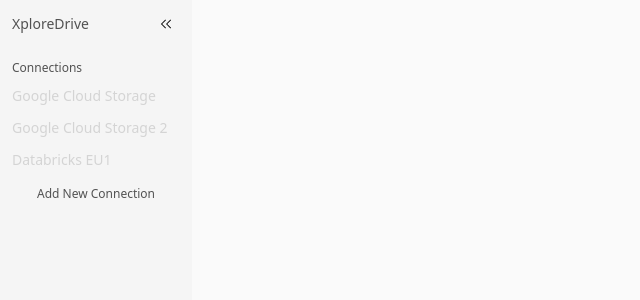
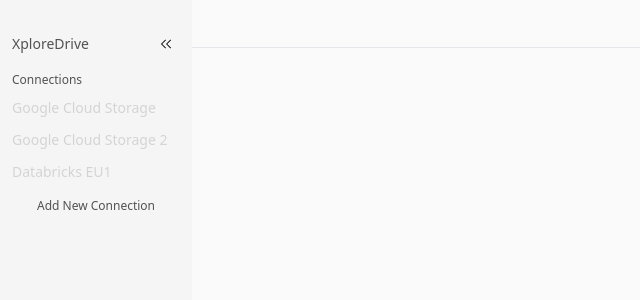
Before and after one commit to xplorebits/xploredrive, a Vue app: page / in a window 1280 px wide. Shown: the top 300 px of the page, without its empty margins (0-640 px from the left). Built offline with nearby package versions, Linux system fonts and the light colour scheme.

Commit message:
Adds frameless window

```diff
--- a/src/main/index.js
+++ b/src/main/index.js
@@ -8,6 +8,7 @@ function createWindow() {
   const mainWindow = new BrowserWindow({
     width: 1100,
     height: 670,
+    titleBarStyle: 'hidden',
     show: false,
     autoHideMenuBar: true,
     ...(process.platform === 'linux' ? { icon } : {}),
--- a/src/renderer/src/App.vue
+++ b/src/renderer/src/App.vue
@@ -1,9 +1,16 @@
 <template>
   <div class="h-screen relative text-neutral-600 dark:text-[#929299]">
-    <div class="absolute top-0 bottom-0 left-0 w-48 bg-neutral-100 dark:bg-[#0C0A13] px-3">
-      <ListConnections />
+    <div class="absolute top-0 bottom-0 left-0 w-48 bg-neutral-100 dark:bg-[#0C0A13]">
+      <div class="app-window-drag">
+        <div class="h-7 app-window-drag w-full bg-transparent" />
+      </div>
+      <div class="px-3">
+        <ListConnections />
+      </div>
     </div>
-    <div class="absolute top-0 right-0 bottom-0 left-48 bg-neutral-50 dark:bg-[#16161E]" />
+    <div class="absolute top-0 right-0 bottom-0 left-48 bg-neutral-50 dark:bg-[#16161E]">
+      <div class="h-12 app-window-drag w-full bg-transparent border-b dark:border-[#272734]" />
+    </div>
   </div>
 </template>
 
--- a/src/renderer/src/assets/main.css
+++ b/src/renderer/src/assets/main.css
@@ -1,3 +1,8 @@
 @tailwind base;
 @tailwind components;
 @tailwind utilities;
+
+
+.app-window-drag {
+  -webkit-app-region: drag;
+}
--- a/src/renderer/src/components/ListConnections.vue
+++ b/src/renderer/src/components/ListConnections.vue
@@ -1,6 +1,6 @@
 <template>
   <div class="space-y-3">
-    <div class="flex items-center gap-3 h-12">
+    <div class="flex items-center gap-3 h-8">
       <p class="text-sm">XploreDrive</p>
       <div class="grow" />
       <button class="p-1 bg-transparent hover:bg-[#272936] rounded-sm">
```
